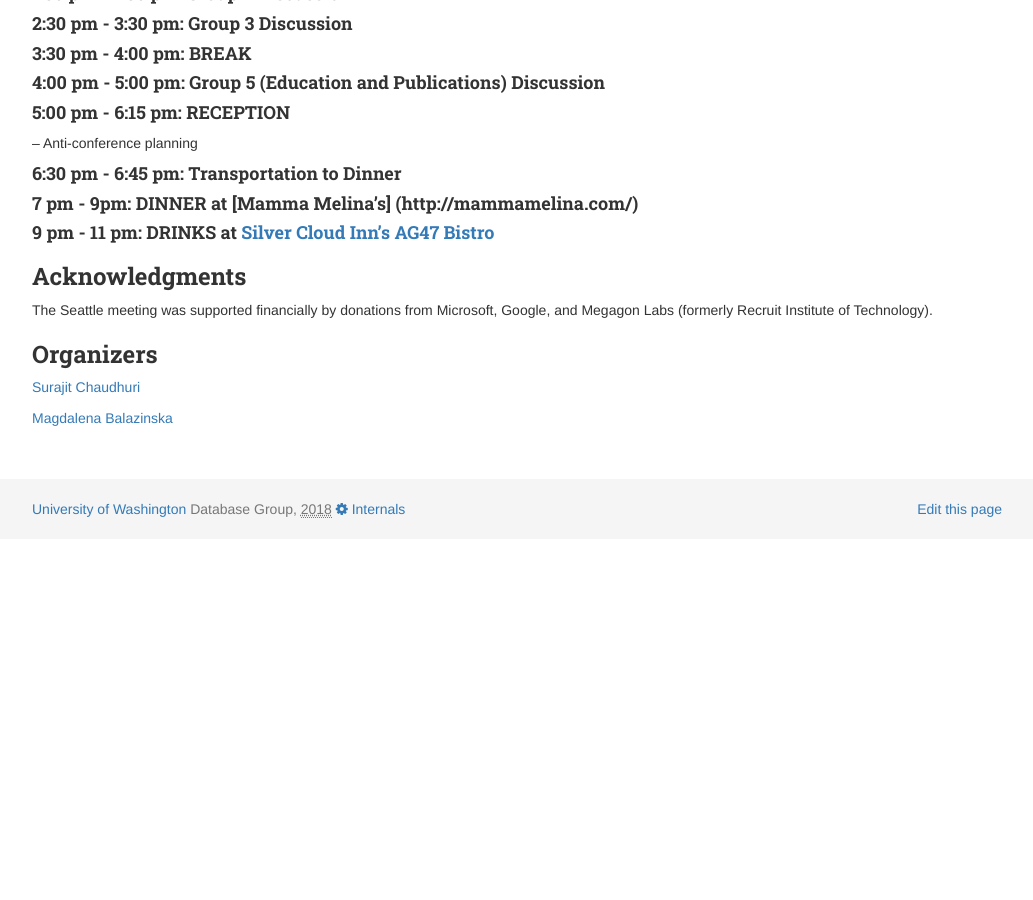
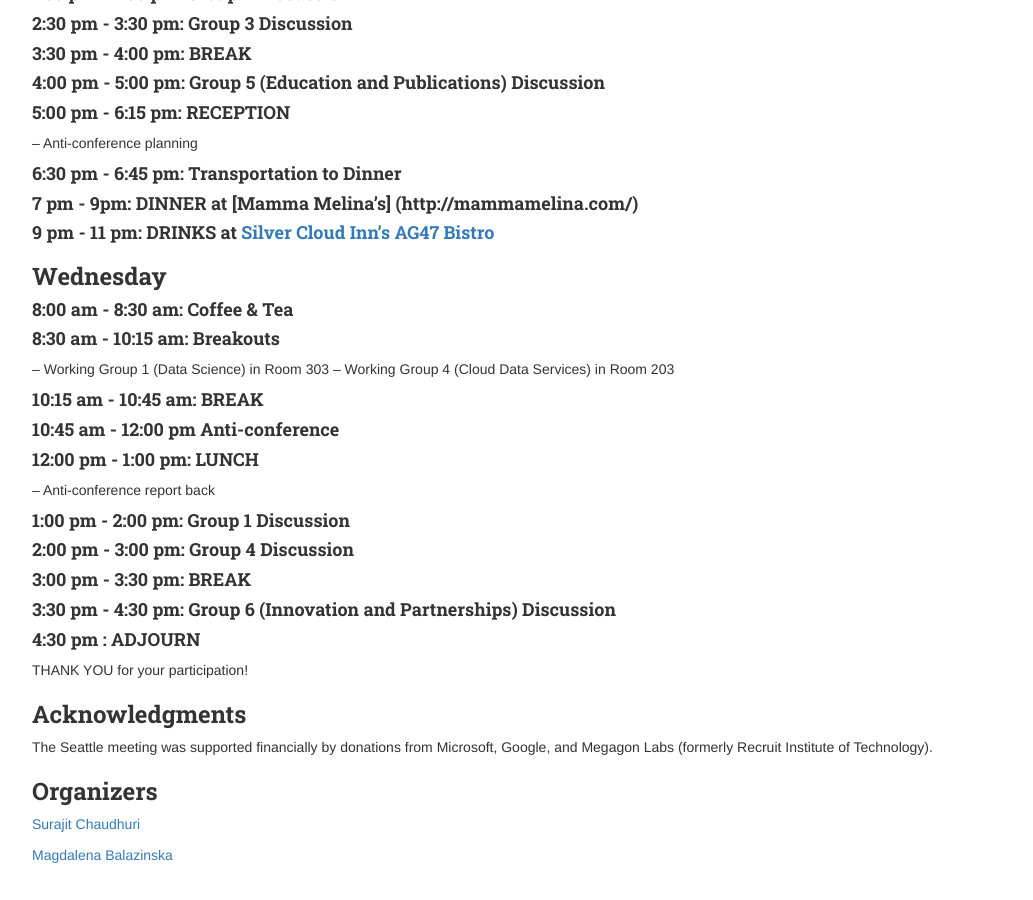
Before and after one commit to uwdb/website, a Jekyll site: the page built from events/other/2018/database_self_assessment_2018.markdown, in a window 1280 px wide and 900 px high, scrolled down 1434 px. Shown: the whole window, without its empty margins (123-1156 px from the left). Built offline with Jekyll 4.4.1, drawn with Linux system fonts in a browser that asks for light colours; nearby versions of some CDN libraries; before the commit the page ends 1974 px from its top, so only the background shows below that.

Commit message:
Update database_self_assessment_2018.markdown

```diff
--- a/events/other/2018/database_self_assessment_2018.markdown
+++ b/events/other/2018/database_self_assessment_2018.markdown
@@ -89,6 +89,33 @@
 #### 9 pm - 11 pm: DRINKS at [Silver Cloud Inn's AG47 Bistro](https://www.silvercloud.com/university/)
 
 
+### **Wednesday**
+
+#### 8:00 am - 8:30 am:  Coffee & Tea
+
+#### 8:30 am - 10:15 am: Breakouts
+-- Working Group 1 (Data Science) in Room 303
+-- Working Group 4 (Cloud Data Services) in Room 203
+
+#### 10:15 am - 10:45 am: BREAK
+
+#### 10:45 am - 12:00 pm Anti-conference
+
+#### 12:00 pm - 1:00 pm: LUNCH
+-- Anti-conference report back
+
+#### 1:00 pm - 2:00 pm: Group 1 Discussion
+
+#### 2:00 pm - 3:00 pm: Group 4 Discussion
+
+#### 3:00 pm - 3:30 pm: BREAK
+
+#### 3:30 pm - 4:30 pm: Group 6 (Innovation and Partnerships) Discussion
+
+#### 4:30 pm : ADJOURN
+
+THANK YOU for your participation!
+
 
 ### **Acknowledgments**
 
```
